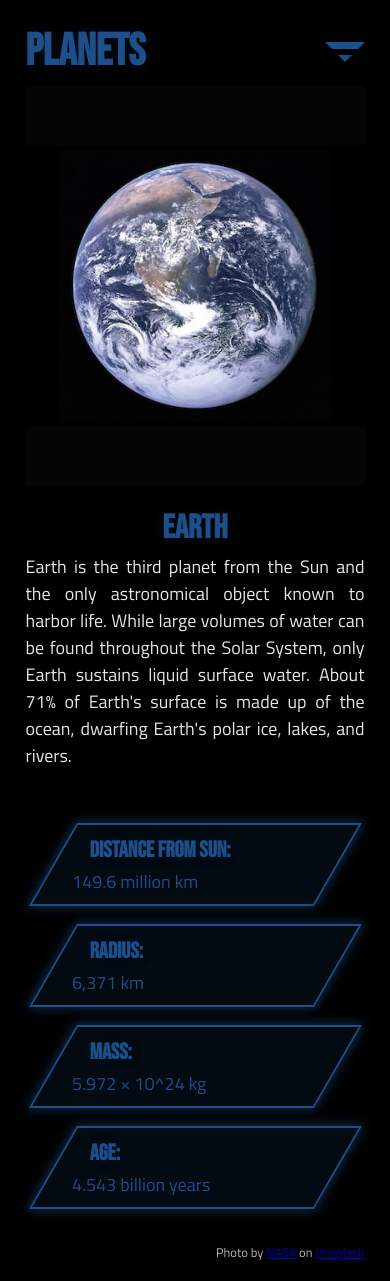
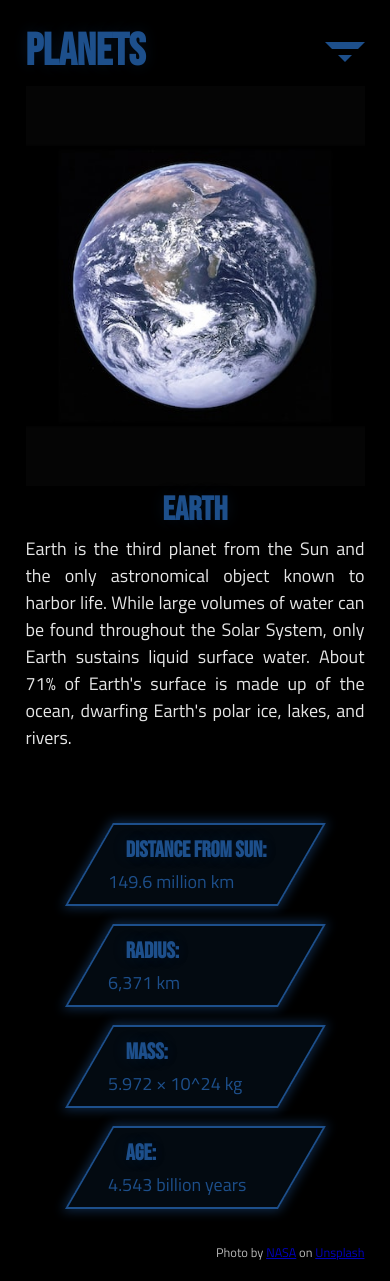
Before and after one commit to edo979/planets-app, a React (Vite) app: page /earth in a window 390 px wide. Built offline with nearby package versions, Linux system fonts and the light colour scheme.

Commit message:
finish md layout

```diff
--- a/src/App.tsx
+++ b/src/App.tsx
@@ -10,7 +10,7 @@ function App() {
 
   return (
     <>
-      <header>
+      <header className="flex">
         <h1>
           <Link to={'/'}>Planets</Link>
         </h1>
--- a/src/scss/_media-query.scss
+++ b/src/scss/_media-query.scss
@@ -1,4 +1,45 @@
-@media (max-width: 35em) {
+@media (max-width: 56em) {
+  //Layout
+  header {
+    --f-gap: 3rem;
+  }
+  .content {
+    --f-direction: row;
+
+    h2,
+    p {
+      width: 100%;
+    }
+  }
+
+  //Components
+  .navbar {
+    &_list {
+      flex-wrap: wrap;
+    }
+
+    &_item {
+      flex: 1 20%;
+    }
+  }
+
+  .content {
+    --f-gap: 0;
+  }
+
+  .boxes {
+    margin-top: 2rem;
+    margin-inline: 2rem;
+    flex-wrap: wrap;
+  }
+
+  .box {
+    flex: 1 48%;
+    align-self: stretch;
+  }
+}
+
+@media (max-width: 38em) {
   //Layout
   #root {
     width: min(100%, 375px);
--- a/src/scss/components/_components.scss
+++ b/src/scss/components/_components.scss
@@ -5,10 +5,6 @@ body {
 }
 
 header {
-  display: flex;
-  align-items: center;
-  justify-content: space-between;
-
   h1 a {
     text-decoration: none;
     color: inherit;
```
